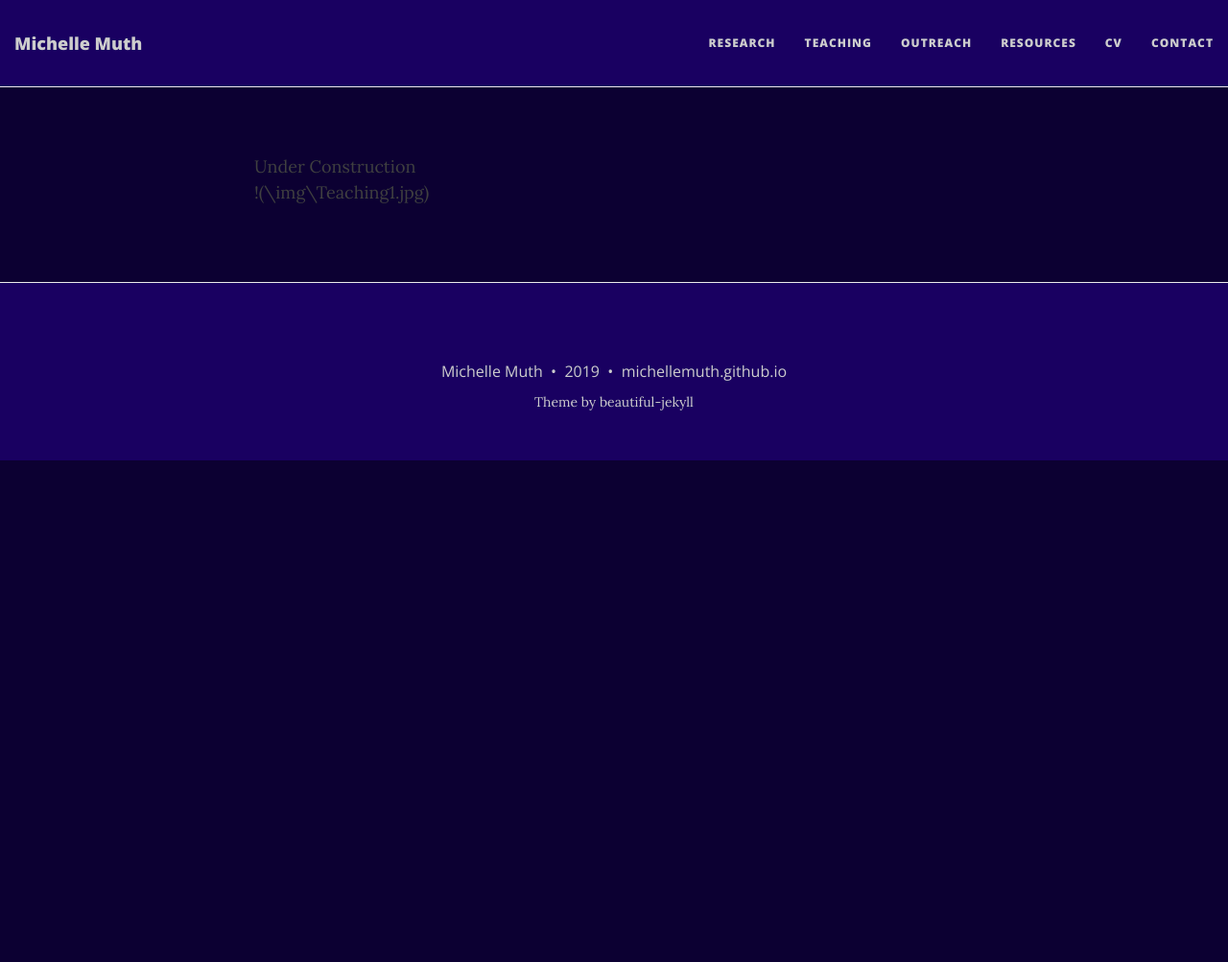
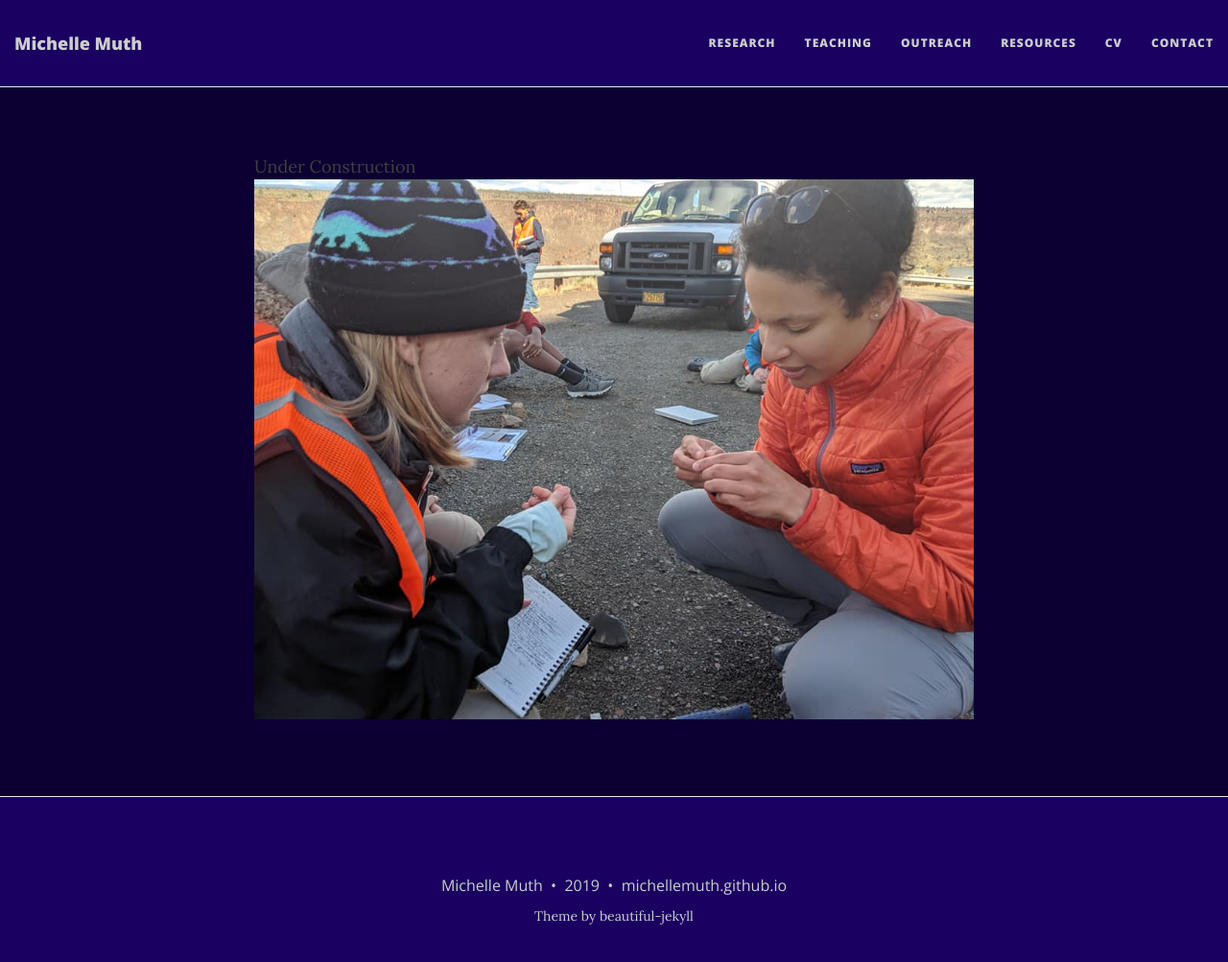
Before and after one commit to MichelleMuth/michellemuth.github.io, a Jekyll site: the page built from Teaching.md, in a window 1280 px wide and 1016 px high. Shown: the top 1003 px of the window at 96% size. Built offline with Jekyll 4.4.1, drawn with Linux system fonts in a browser that asks for light colours; nearby versions of some CDN libraries.

Commit message:
Update Teaching.md

```diff
--- a/Teaching.md
+++ b/Teaching.md
@@ -6,4 +6,4 @@ show-avatar: false`
 ---
 
 Under Construction
-!(\img\Teaching1.jpg)
+![Teaching1](\img\Teaching1.jpg)
```
